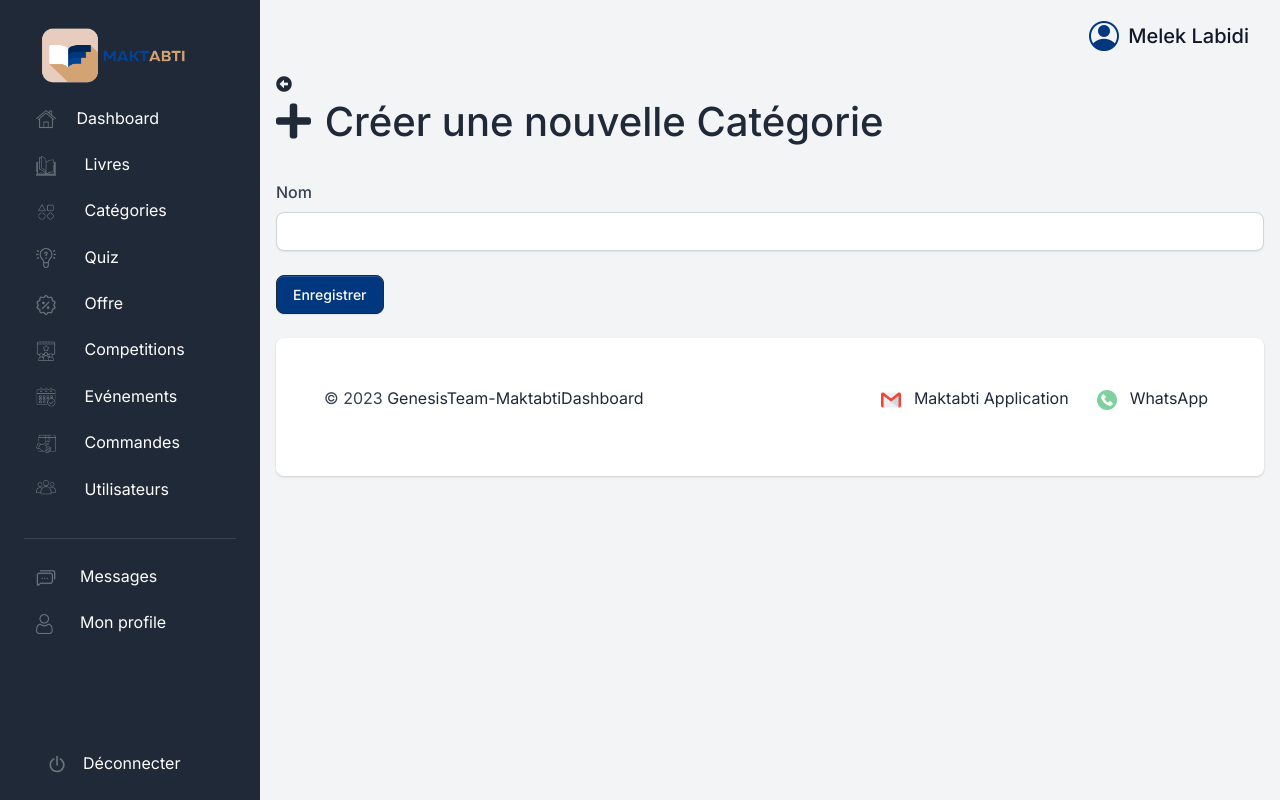
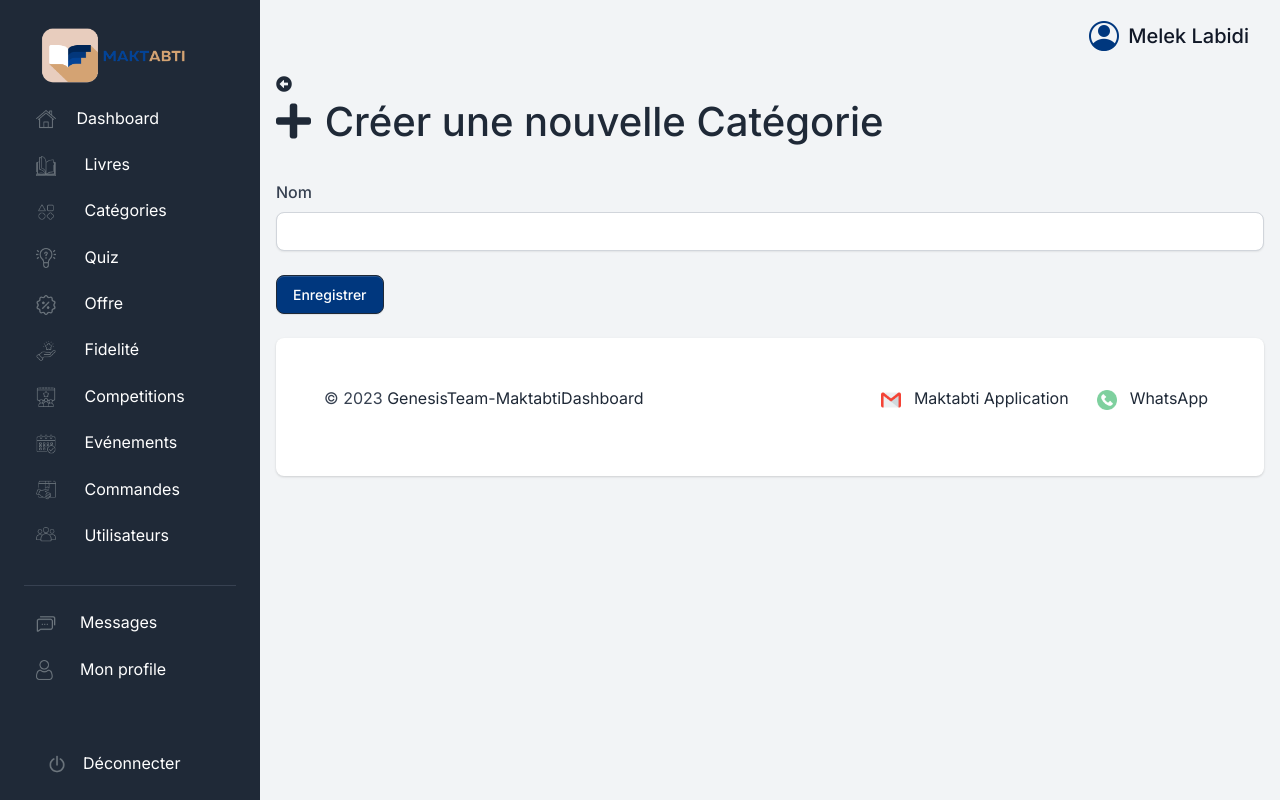
Before and after one commit to PIDEV-3A-2023/Genesis-3A13, a Symfony app: template templates/categorie/new.html.twig in a window 1280 px wide. Run offline with Twig, Linux system fonts and the light colour scheme; the template is opened without the code that fills it, so the values that code supplies are empty; form fields are guessed from the names that the template uses; some libraries are stand-ins or nearby versions.

Commit message:
add link fidelite to baseBack

```diff
--- a/templates/baseBack.html.twig
+++ b/templates/baseBack.html.twig
@@ -129,6 +129,18 @@
 								</span>
 							</span>
 							<span class="sidebar-text">Offre</span>
+						</a>
+					</li>
+					<li class="nav-item {% if app.request.attributes.get('_route') == 'app_fidelite_index'  %}active{% endif %}">
+						<a href="{{path('app_fidelite_index')}}" class="nav-link ">
+							<span class="sidebar-icon">
+								<span class="sidebar-icon">
+
+									<img src="{{asset('Back/img/icons/loyal-customer.png')}}" class="icon icon-xs me-2" fill="currentColor" viewbox="0 0 20 20" class="card-img-top rounded-circle border-white" alt="Logout">
+
+								</span>
+							</span>
+							<span class="sidebar-text">Fidelité</span>
 						</a>
 					</li>
 					<li class="nav-item {% if app.request.attributes.get('_route') == 'app_competition_index'  %}active{% endif %}">
```
Also changed, not shown: public/Back/img/icons/loyal-customer.png (added).
